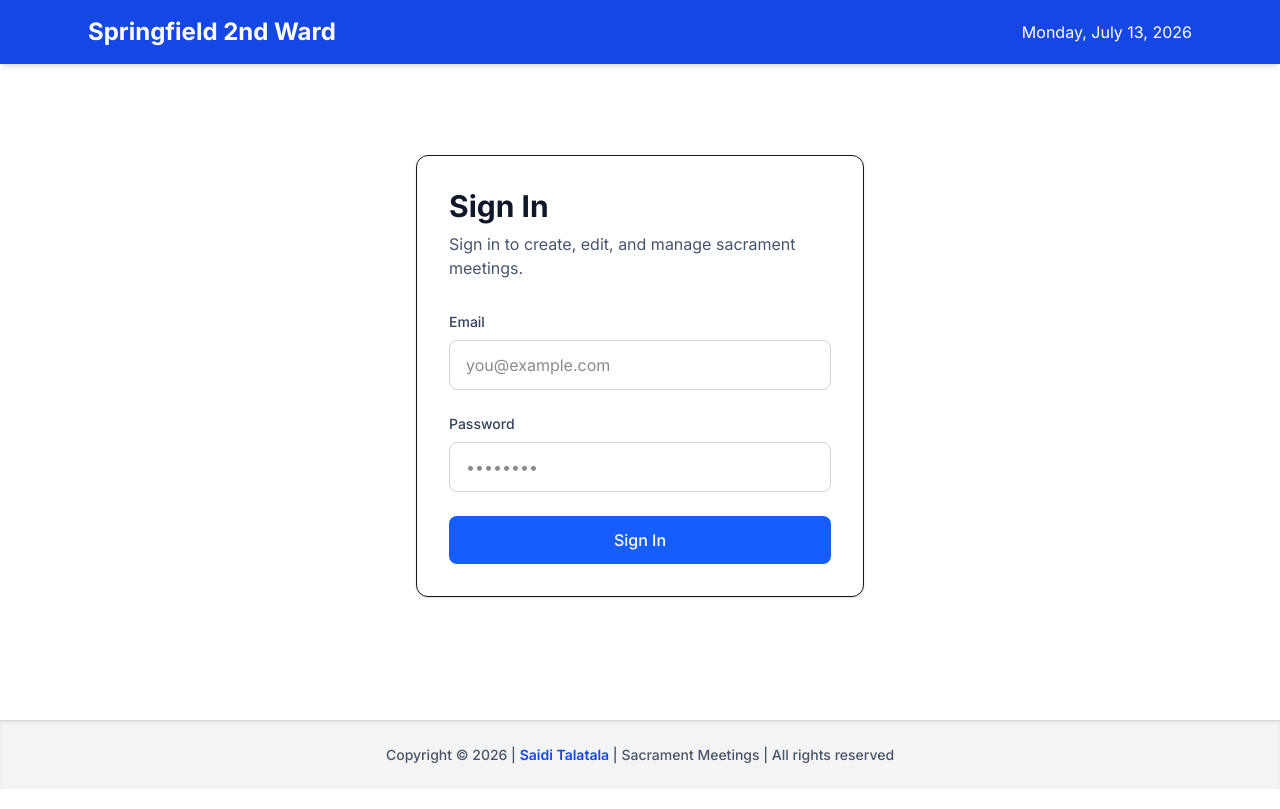
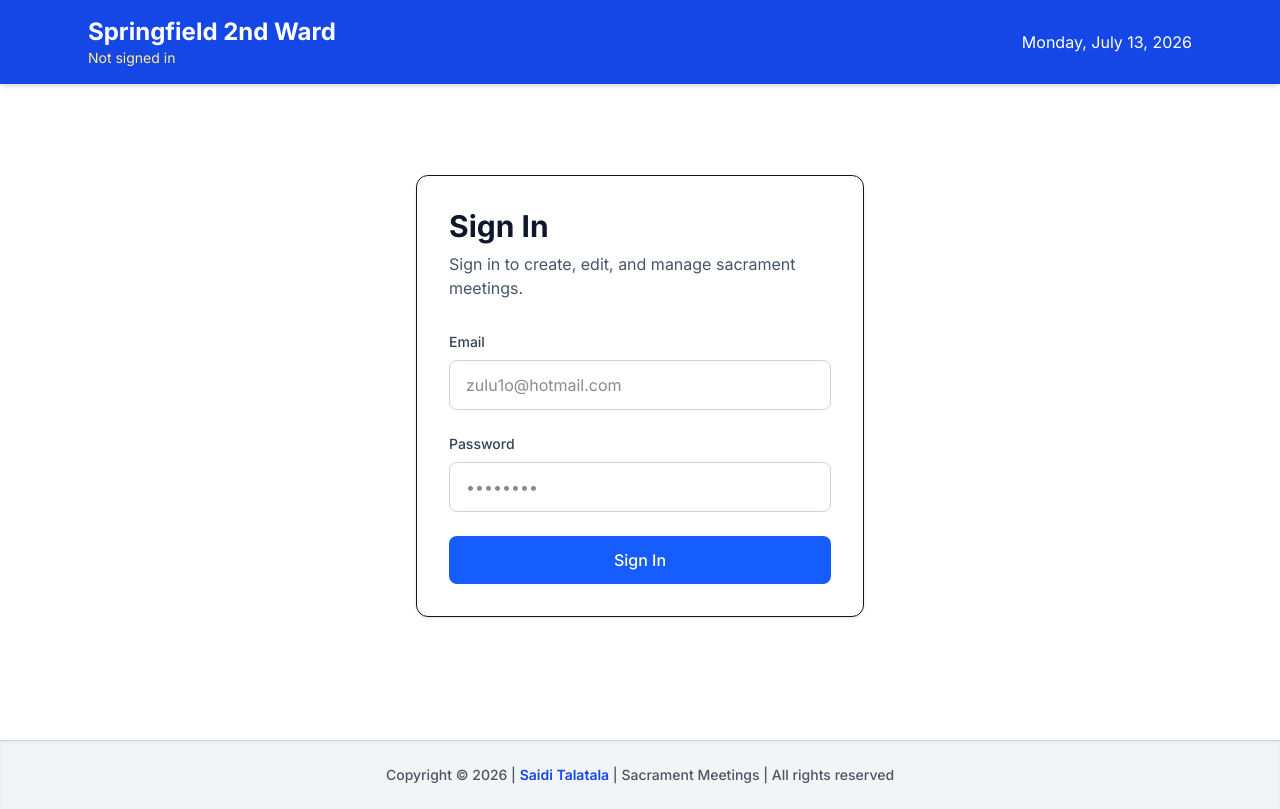
Before and after one commit to JohnTala/sacrament-meetings, a Next.js app: page /login in a window 1280 px wide. Built offline with nearby package versions, Linux system fonts and the light colour scheme; no server answers.

Commit message:
Fix Auth.js session persistence and add authenticated header

```diff
--- a/auth.ts
+++ b/auth.ts
@@ -3,7 +3,11 @@ import Credentials from "next-auth/providers/credentials";
 
 import { verifyUser } from "@/lib/users-db";
 
+console.log("AUTH_SECRET loaded:", !!process.env.AUTH_SECRET);
+
 export const { handlers, auth, signIn, signOut } = NextAuth({
+  secret: process.env.AUTH_SECRET,
+
   session: {
     strategy: "jwt",
   },
--- a/components/Header.tsx
+++ b/components/Header.tsx
@@ -3,6 +3,9 @@ import LogoutButton from "./auth/LogoutButton";
 
 export default async function Header() {
   const session = await auth();
+
+  // Temporary debug
+  console.log("Header session:", session);
 
   const today = new Date().toLocaleDateString("en-US", {
     weekday: "long",
@@ -19,9 +22,13 @@ export default async function Header() {
             Springfield 2nd Ward
           </h1>
 
-          {session?.user && (
+          {session?.user ? (
             <p className="text-sm text-blue-100">
               Welcome, {session.user.name}
+            </p>
+          ) : (
+            <p className="text-sm text-yellow-200">
+              Not signed in
             </p>
           )}
         </div>
--- a/components/auth/LoginForm.tsx
+++ b/components/auth/LoginForm.tsx
@@ -27,7 +27,7 @@ export default function LoginForm() {
           type="email"
           required
           autoComplete="email"
-          placeholder="you@example.com"
+          placeholder="zulu1o@hotmail.com"
           className="w-full rounded-lg border border-slate-300 px-4 py-3 focus:border-blue-500 focus:outline-none focus:ring-2 focus:ring-blue-200"
         />
       </div>
--- a/middleware.ts
+++ /dev/null
@@ -1,5 +0,0 @@
-export { auth as middleware } from "@/auth";
-
-export const config = {
-  matcher: ["/((?!api|_next/static|_next/image|favicon.ico).*)"],
-};
--- /dev/null
+++ b/proxy.ts
@@ -0,0 +1,20 @@
+import { auth } from "@/auth";
+import { NextResponse } from "next/server";
+
+export default auth((req) => {
+  const isLoggedIn = !!req.auth;
+
+  const isProtected =
+    req.nextUrl.pathname.startsWith("/meetings/new") ||
+    req.nextUrl.pathname.includes("/edit");
+
+  if (isProtected && !isLoggedIn) {
+    return NextResponse.redirect(new URL("/login", req.url));
+  }
+
+  return NextResponse.next();
+});
+
+export const config = {
+  matcher: ["/((?!api|_next/static|_next/image|favicon.ico).*)"],
+};
```
